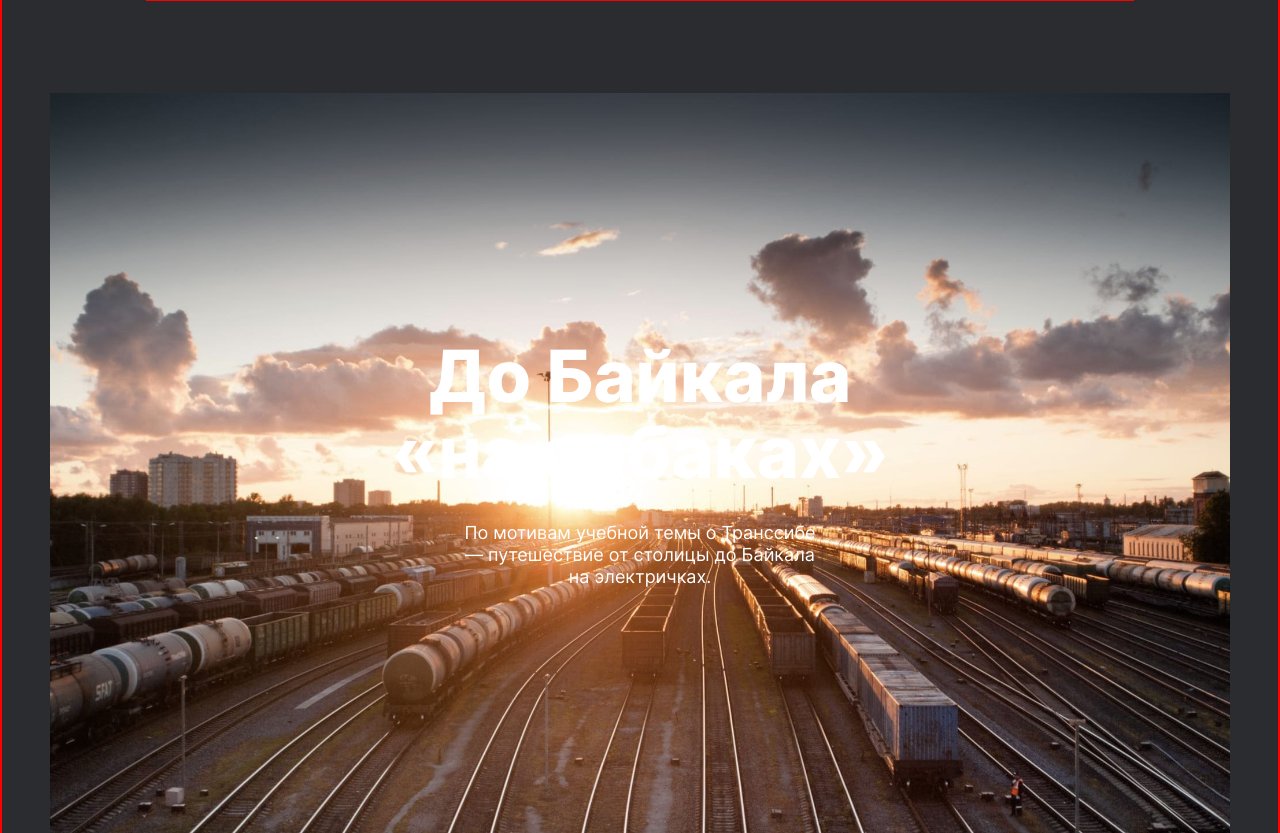
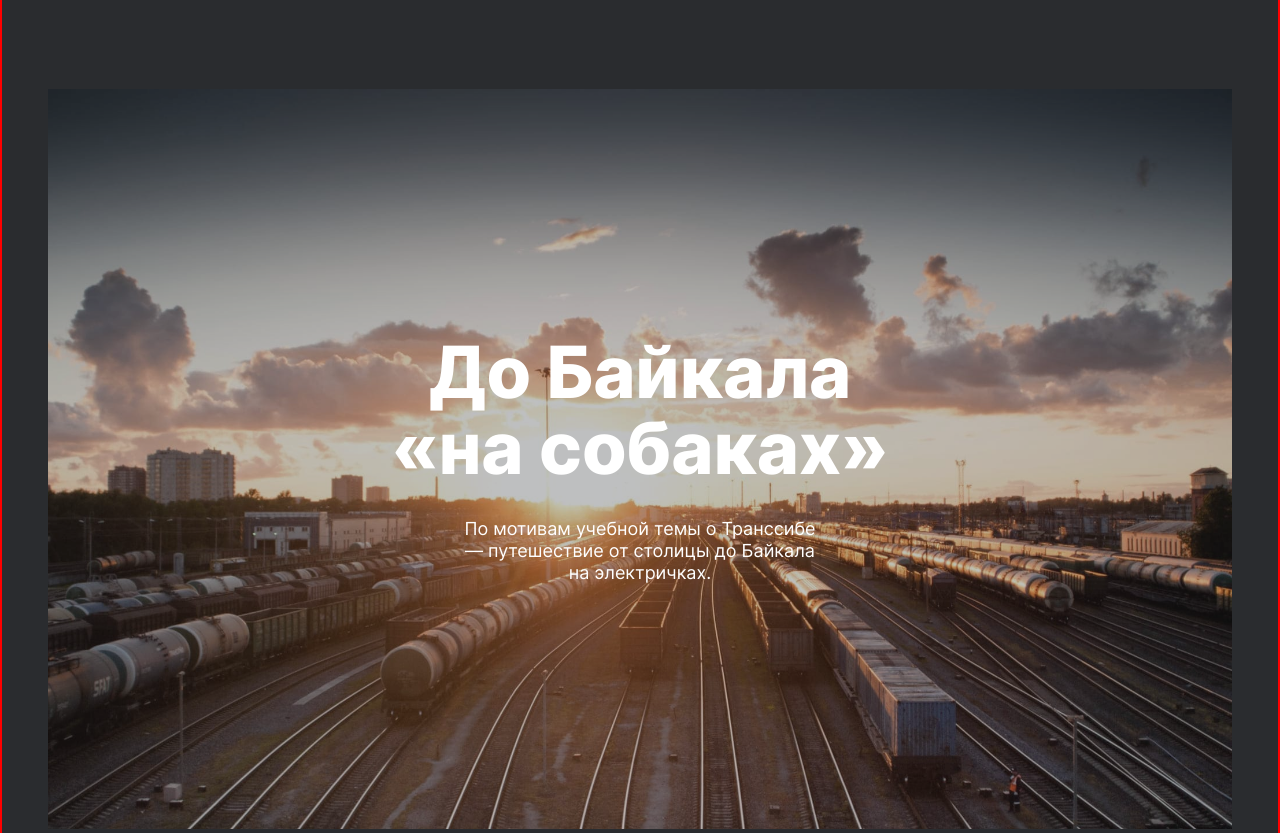
Before and after one commit to RUSNED/russian-travel, a plain HTML site: page index.html in a window 1280 px wide. Shown: the part 5924-6757 px from the top of the page. Drawn offline with Linux system fonts and the light colour scheme.

Commit message:
before adapt

```diff
--- /dev/null
+++ b/blocks/cover/__image/cover__image.css
@@ -0,0 +1,34 @@
+.cover__image {
+  display: flex;
+  max-width: 1184px;
+  min-height: 740px;
+  position: relative;
+  background-image: url(./../../../images/cover-trains.jpg);
+  background-size: cover;
+  background-position: center;
+  margin: auto;
+  margin-top: 92px;
+  display: flex;
+  justify-content: center;
+  flex-direction: column;
+  align-items: center;
+  z-index: 1;
+  text-decoration: none;
+}
+
+.cover__image:before {
+  background: #2A2C2F;
+  opacity: 0.3;
+  content: '';
+  position: absolute;
+  z-index: -1;
+  left: 0;
+  right: 0;
+  bottom: 0;
+  top: 0;
+  transition: opacity .3s ease .3s;
+}
+
+.cover__image:hover:before {
+  opacity: 0.6;
+}
--- a/blocks/cover/__title/cover__title.css
+++ b/blocks/cover/__title/cover__title.css
@@ -1,12 +1,13 @@
 .cover__title {
+  margin: 0;
+  position: relative;
   max-width: 560px;
-  width: 100%;
   font-family: 'Inter-ExtraBold';
   font-size: 72px;
   line-height: 76px;
   text-align: center;
   color: #ffffff;
-  margin: 0;
   text-decoration: none;
   z-index: 1;
+  justify-content: center;
 }
--- a/blocks/cover/cover.css
+++ b/blocks/cover/cover.css
@@ -1,14 +1,11 @@
 .cover {
-  max-width: 1184px;
-  height: 740px;
-  background-image: url(../../images/cover-trains.jpg);
-  background-size: cover;
-  background-repeat: no-repeat;
-  margin-top: 92px;
-  margin-left: 48px;
-  margin-right: 48px;
-  display: flex;
-  justify-content: center;
-  flex-direction: column;
-  align-items: center;
+
 }
+
+
+@media screen and (min-width: 1024px) and (max-width: 1279px) {
+  .cover {
+    max-width: 100%;
+    margin: 92px 0;
+  }
+}
--- a/index.html
+++ b/index.html
@@ -120,7 +120,7 @@
           />
         </section>
 
-        <div class="places">
+        <section class="places">
           <div class="place">
             <h2 class="place__title">Куршская коса</h2>
 
@@ -276,27 +276,35 @@
               </p>
             </div>
           </div>
-        </div>
+        </section>
 
         <section class="cover">
-          <a href="https://stampsy.com/na-elektrichkakh-do-baikala" class="cover__title">До Байкала «на собаках»</a>
+          <a
+            class="cover__image"
+            href="https://stampsy.com/na-elektrichkakh-do-baikala"
+          >
+          <h2 class="cover__title">До Байкала «на собаках»</h2>
           <p class="cover__subtitle">
             По мотивам учебной темы о Транссибе — путешествие от столицы до
             Байкала на электричках.
           </p>
+          </a>
         </section>
-
+      </main>
       <footer class="footer">
         <div class="footer__links">
           <a class="footer__link" href="https://yandex.ru/maps">Карты</a>
           <a class="footer__link" href="https://yandex.ru/pogoda">Погода</a>
           <a class="footer__link" href="https://rasp.yandex.ru">Расписание</a>
-            <a class="footer__link" href="https://calendar.yandex.ru">Календарь</a>
-            <a class="footer__link" href="https://travel.yandex.ru">Путешествия</a>
+          <a class="footer__link" href="https://calendar.yandex.ru"
+            >Календарь</a
+          >
+          <a class="footer__link" href="https://travel.yandex.ru"
+            >Путешествия</a
+          >
         </div>
         <div class="footer__copyrite">© 2022. Недбайло Руслан</div>
       </footer>
-      </main>
     </div>
   </body>
 </html>
--- a/pages/index.css
+++ b/pages/index.css
@@ -23,13 +23,9 @@
 @import url(../blocks/photo-grid/__item/photo-grid__item.css);
 
 @import url(../blocks/cover/cover.css);
+@import url(../blocks/cover/__image/cover__image.css);
 @import url(../blocks/cover/__title/cover__title.css);
 @import url(../blocks/cover/__subtitle/cover__subtitle.css);
-
-@import url(../blocks/footer/footer.css);
-@import url(../blocks/footer/__links/footer__links.css);
-@import url(../blocks/footer/__link/footer__link.css);
-@import url(../blocks/footer/__copyrite/footer__copyrite.css);
 
 @import url(../blocks/places/places.css);
 
@@ -42,6 +38,11 @@
 @import url(../blocks/place/__text/place__text.css);
 @import url(../blocks/place/__paragraph/place__paragraph.css);
 
+@import url(../blocks/footer/footer.css);
+@import url(../blocks/footer/__links/footer__links.css);
+@import url(../blocks/footer/__link/footer__link.css);
+@import url(../blocks/footer/__copyrite/footer__copyrite.css);
+
 
 
 div {
```
Also changed, not shown: 3 other files. Lines whose indentation alone changed are shown as unchanged.
